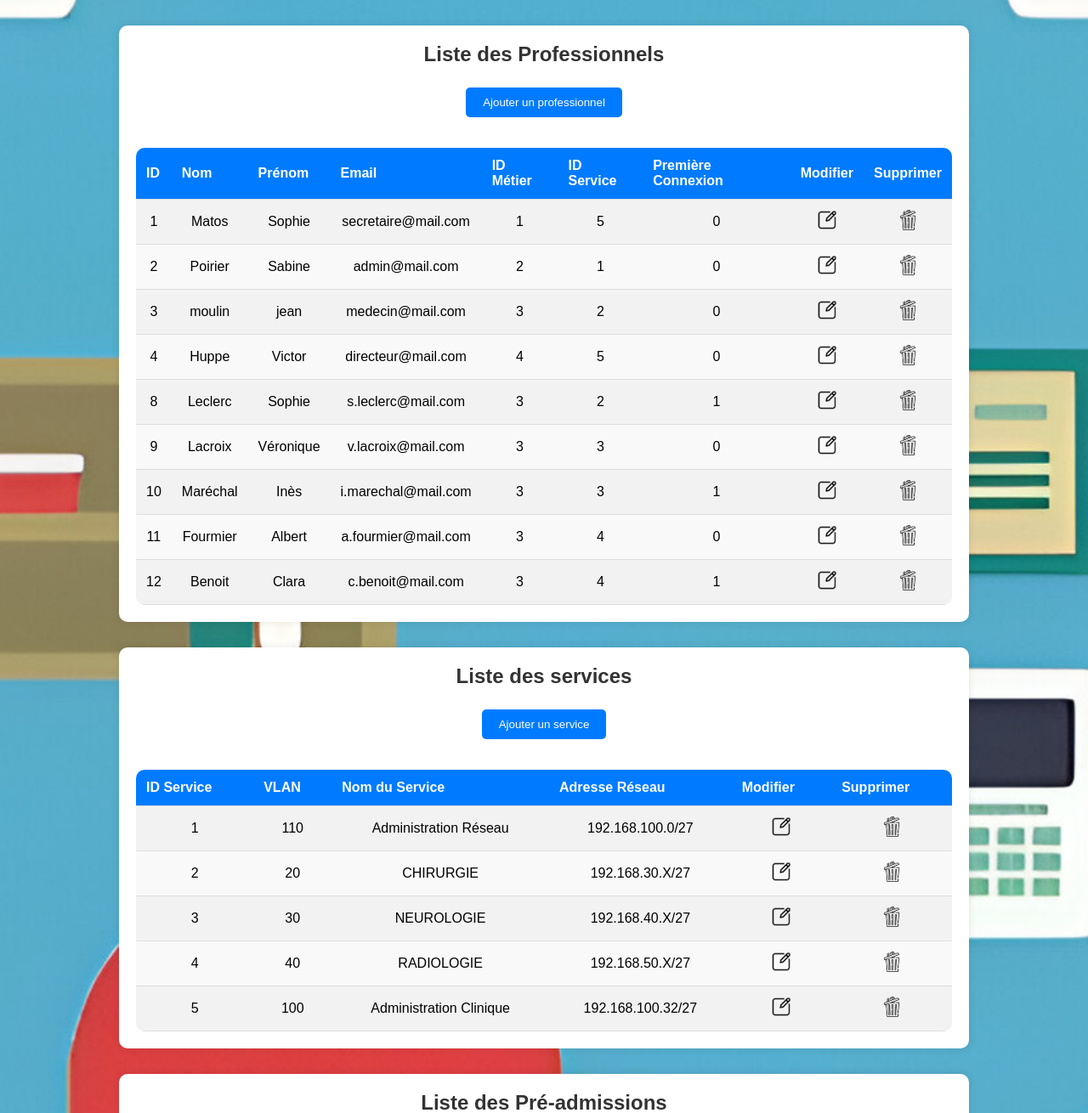
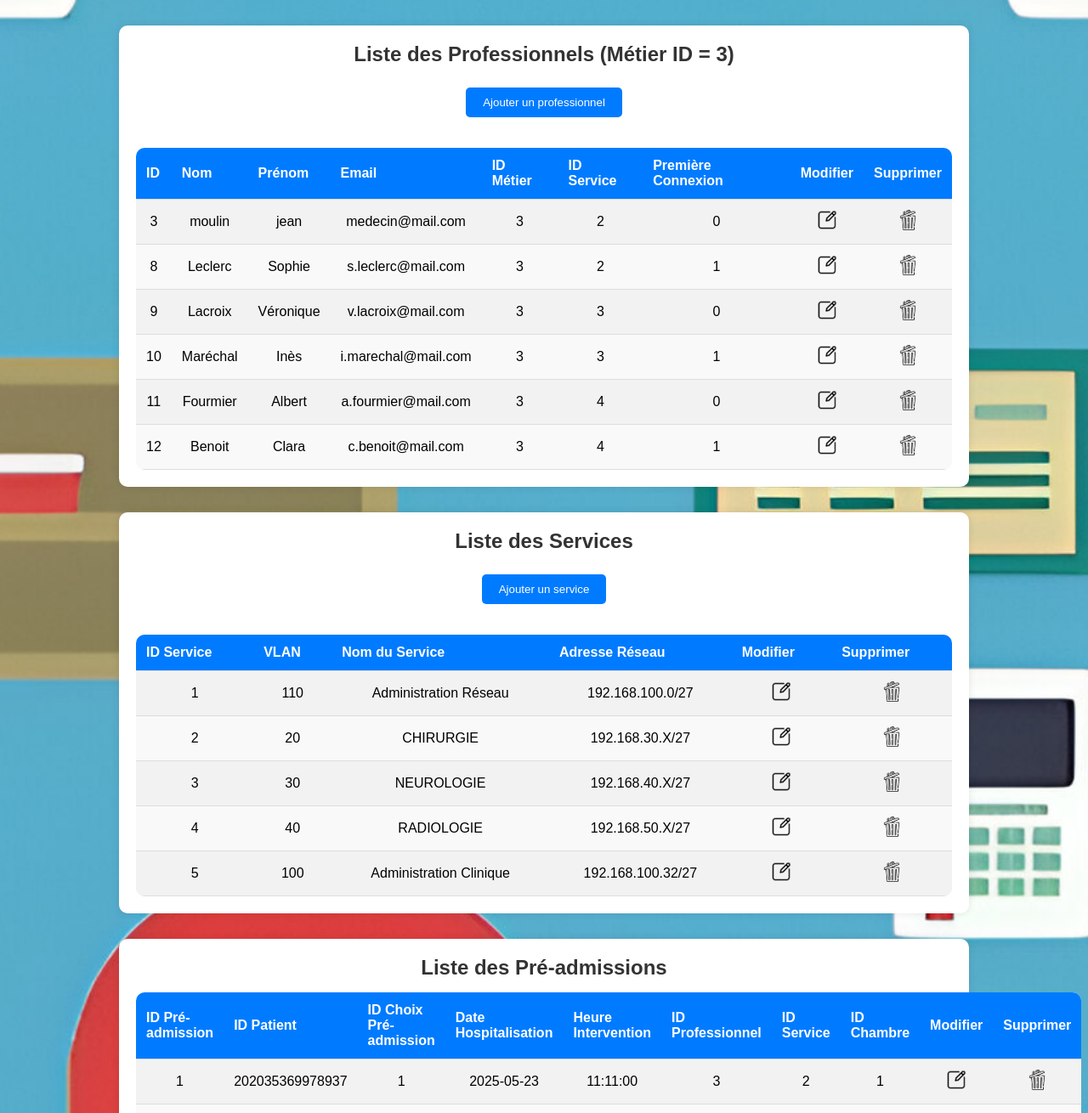
Before and after one commit to spqraxel/AP-GRP-9, a PHP site: page /admin.php in a window 1280 px wide. Shown: the part 109-1419 px from the top of the page at 85% size. Run offline with PHP 8.4, Linux system fonts and the light colour scheme; the visitor is signed in with stand-in values (Sample User, id 1); data comes from the database, SQL or seed files in the repository; some libraries are stand-ins or nearby versions; grey boxes are pictures that could not be loaded.

Commit message:
Changement affichage médecin

```diff
--- a/html/admin.php
+++ b/html/admin.php
@@ -13,7 +13,8 @@ try {
     $sql_Service = "SELECT * FROM Service";
     $result_Service = $connexion->query($sql_Service);
 
-    $sql_Professionnel = "SELECT * FROM Professionnel";
+    // Requête pour récupérer uniquement les professionnels avec id_metier = 3
+    $sql_Professionnel = "SELECT * FROM Professionnel WHERE id_metier = 3";
     $result_Professionnel = $connexion->query($sql_Professionnel);
 
     $sql_Pre_admission = "SELECT * FROM Pre_admission";
@@ -35,14 +36,13 @@ try {
     <?php require('require/navbar.php'); ?>
 
     <main>
+
         <!-- Liste des Professionnels -->
         <div class="table-container">
-            <h2>Liste des Professionnels</h2>
+            <h2>Liste des Professionnels (Métier ID = 3)</h2>
             <a href="ajout_pro.php">
                 <button type="button" class="button-pro">Ajouter un professionnel</button>
-                <br>
-                <br>
-                <br>
+                <br><br><br>
             </a>
 
             <table class="table-style">
@@ -83,12 +83,10 @@ try {
 
         <!-- Liste des Services -->
         <div class="table-container">
-            <h2>Liste des services</h2>
+            <h2>Liste des Services</h2>
             <a href="ajout_serv.php">
                 <button type="button" class="button-serv">Ajouter un service</button>
-                <br>
-                <br>
-                <br>
+                <br><br><br>
             </a>
             <table class="table-style">
                 <tr>
```
